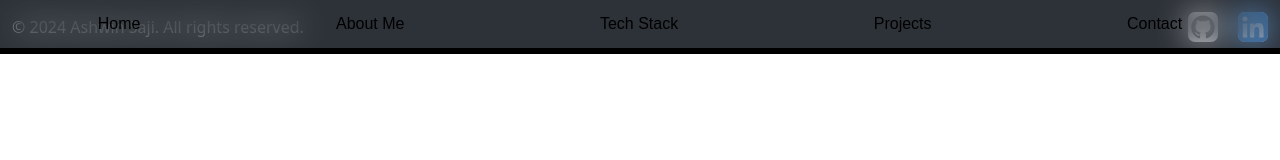
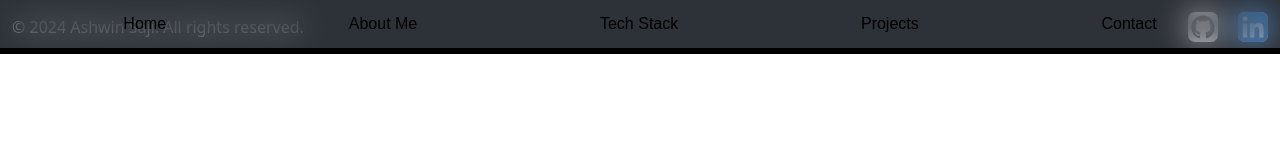
Before and after one commit to AshwinSaji10/PortfolioWebsite, a React (Vite) app: page /Home in a window 1280 px wide. Shown: the top 160 px of the page. Built offline with nearby package versions, Linux system fonts and the light colour scheme; a web font is replaced by a local one.

Commit message:
added padding to navbar

```diff
--- a/src/components/Navbar.jsx
+++ b/src/components/Navbar.jsx
@@ -5,7 +5,7 @@ const Navbar = () => {
     return (
         <nav
             className="fixed z-1000 flex justify-around mt-0 w-full
-            backdrop-filter backdrop-blur-lg bg-opacity-30 py-3 font-montserrat bg-slate-400"
+            backdrop-filter backdrop-blur-lg bg-opacity-30 px-8 py-3 font-montserrat bg-slate-400"
         >
             {/* <img src=""></img> */}
             {/* <NavLink to="/">Home</NavLink>
```
